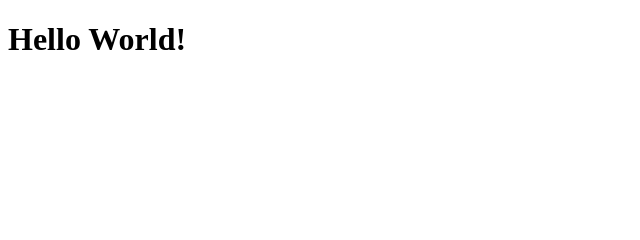
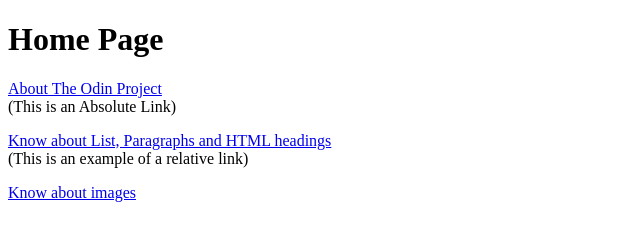
Before and after one commit to Anamika-Sangwan/TheOdinProject, a plain HTML site: page HTML-Boilerplate/index.html in a window 1280 px wide. Shown: the whole page, without its empty margins (0-640 px from the left). Drawn offline with Linux system fonts and the light colour scheme.

Commit message:
Html Links and Images

```diff
--- a/HTML-Boilerplate/index.html
+++ b/HTML-Boilerplate/index.html
@@ -3,9 +3,26 @@
 <html lang="en">
     <head>
         <meta charset="UTF-8">
-        <title>My First Website</title>
+        <title>Home Page</title>
     </head>
     <body>
-        <h1>Hello World!</h1>
+        <h1>Home Page</h1>
+        <!-- The href is the destination link and the target opens it in a new page, if it is not present then by default,
+         it is marked as _self and it opens in the same webpage.
+         The noopener in the ref tag ensure that the new page cannot interact with the orignal page i.e its JS cannot change the original page
+         the noreferrer provides security and privacy, this ensures the page doesn't know where the user came from, it does the job of noopener too.-->
+        <p>
+            <a href="https://www.theodinproject.com/about" target="_blank" ref="noopener noreferrer">About The Odin Project</a>
+            <br>
+            (This is an Absolute Link)
+         </p>
+         <p>
+            <a href="./pages/HTML_1.html" target="_blank">Know about List, Paragraphs and HTML headings</a>
+            <br>
+            (This is an example of a relative link)
+         </p>
+         <p>
+            <a href="./pages/HTML_2.html" target="_blank">Know about images</a>
+         </p>
     </body>
 </html>
```
Also changed, not shown: HTML-Boilerplate/Pages/HTML_1.html (renamed from HTML-Boilerplate/HTML_1.html, +1 -1 lines), HTML-Boilerplate/Pages/HTML_2.html (added, +19 -0 lines), HTML-Boilerplate/Pages/Images/unsplash.jpg (added), 3 other files.
